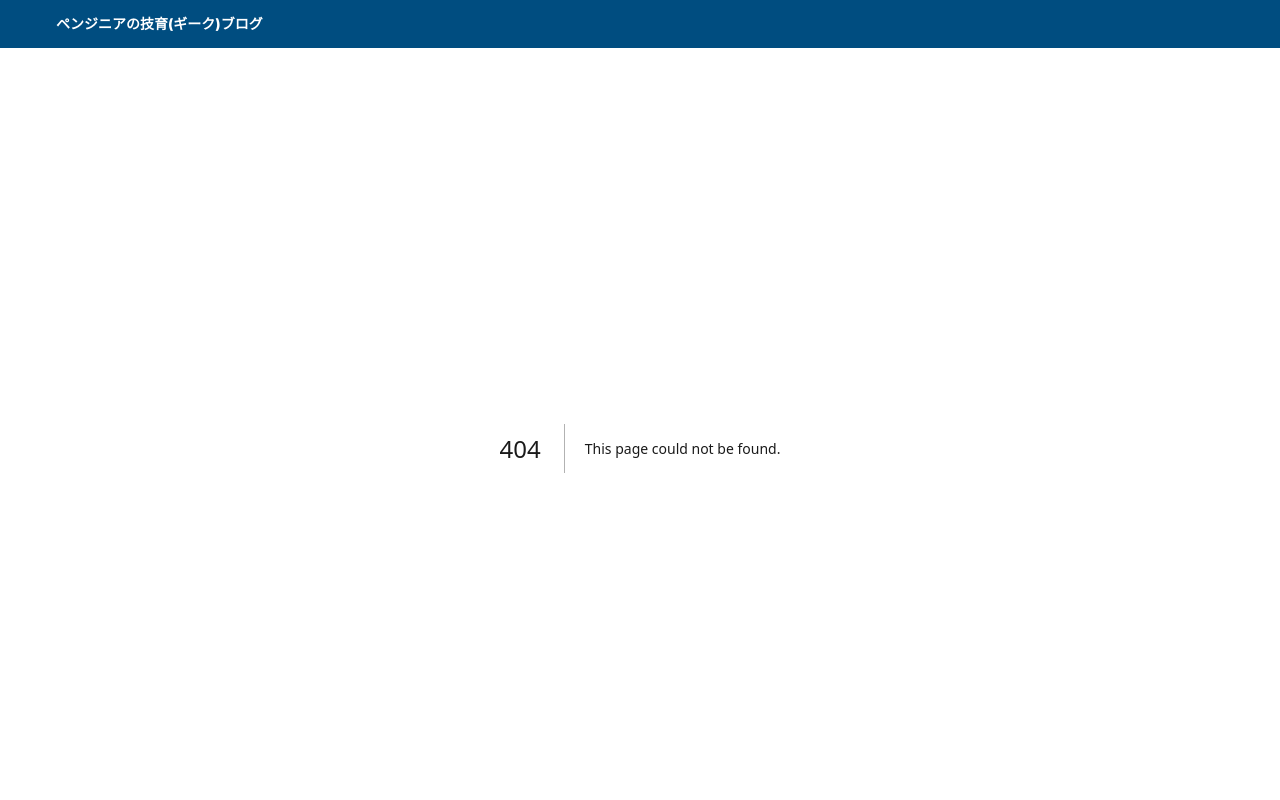
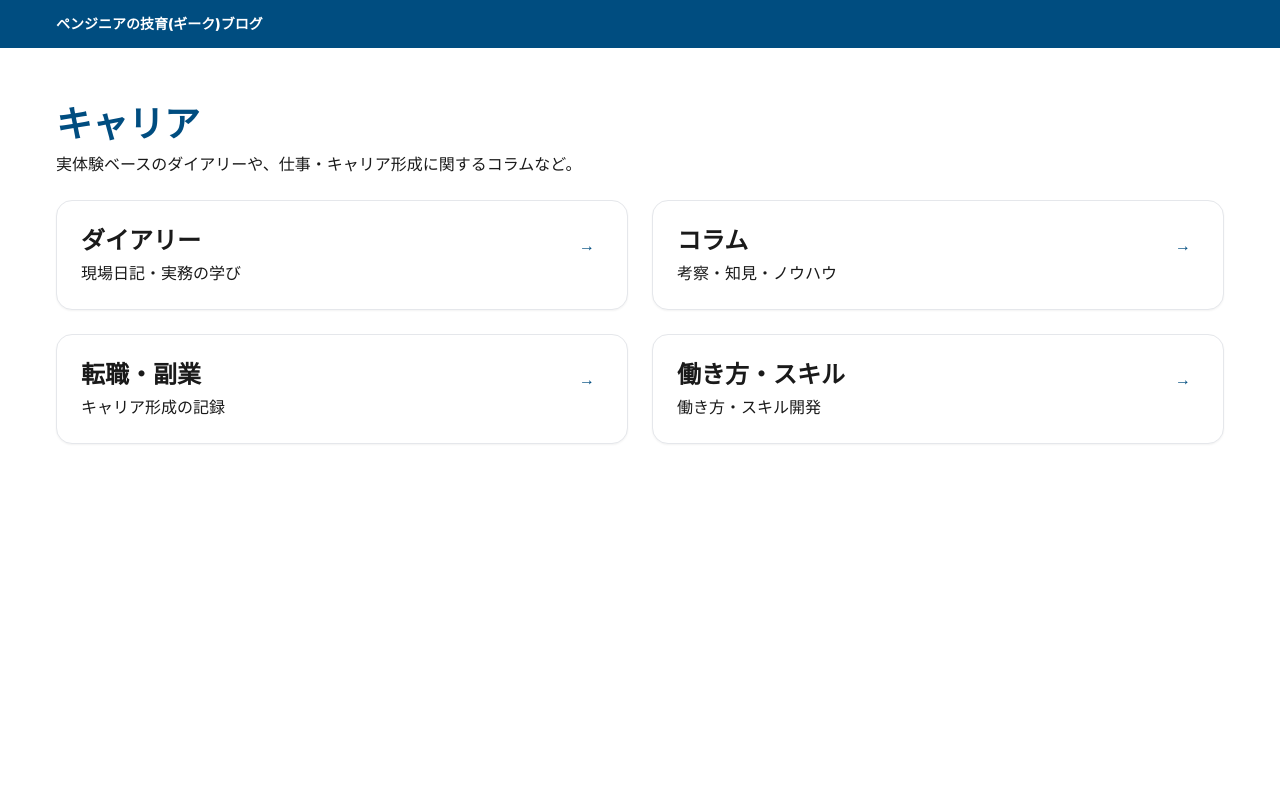
Before and after one commit to pengineer-geek/geek-blog, a Next.js app: page /categories/career in a window 1280 px wide. Before the commit this address had no page. Shown: the top 800 px of the page. Built offline with nearby package versions, Linux system fonts and the light colour scheme.

Commit message:
create Content Career

```diff
--- /dev/null
+++ b/src/app/categories/career/page.tsx
@@ -0,0 +1,37 @@
+import Link from "next/link";
+
+const sectionDefs = [
+  { key: "diary",     title: "ダイアリー",    desc: "現場日記・実務の学び" },
+  { key: "column",    title: "コラム",        desc: "考察・知見・ノウハウ" },
+  { key: "job-change",title: "転職・副業",    desc: "キャリア形成の記録" },
+  { key: "workstyle", title: "働き方・スキル",desc: "働き方・スキル開発" },
+];
+
+export default function CareerCategoryPage() {
+  return (
+    <main className="container py-10 md:py-14">
+      <h1 className="text-3xl font-extrabold text-primary md:text-4xl">キャリア</h1>
+      <p className="mt-2 text-text/70">
+        実体験ベースのダイアリーや、仕事・キャリア形成に関するコラムなど。
+      </p>
+
+      <div className="mt-6 grid gap-6 md:grid-cols-2">
+        {sectionDefs.map(s => (
+          <Link
+            key={s.key}
+            href={`/categories/career/${s.key}`}
+            className="group rounded-2xl border border-gray-200 bg-white p-6 shadow-sm transition hover:border-primary hover:shadow-md"
+          >
+            <div className="flex items-start justify-between gap-4">
+              <div>
+                <h2 className="text-2xl font-extrabold text-text">{s.title}</h2>
+                <p className="mt-1 text-text/70">{s.desc}</p>
+              </div>
+              <div className="rounded-full bg-primary/5 p-2 text-primary">→</div>
+            </div>
+          </Link>
+        ))}
+      </div>
+    </main>
+  );
+}
```
Also changed, not shown: 1 other file (tests, documents, lock files or other folders).
